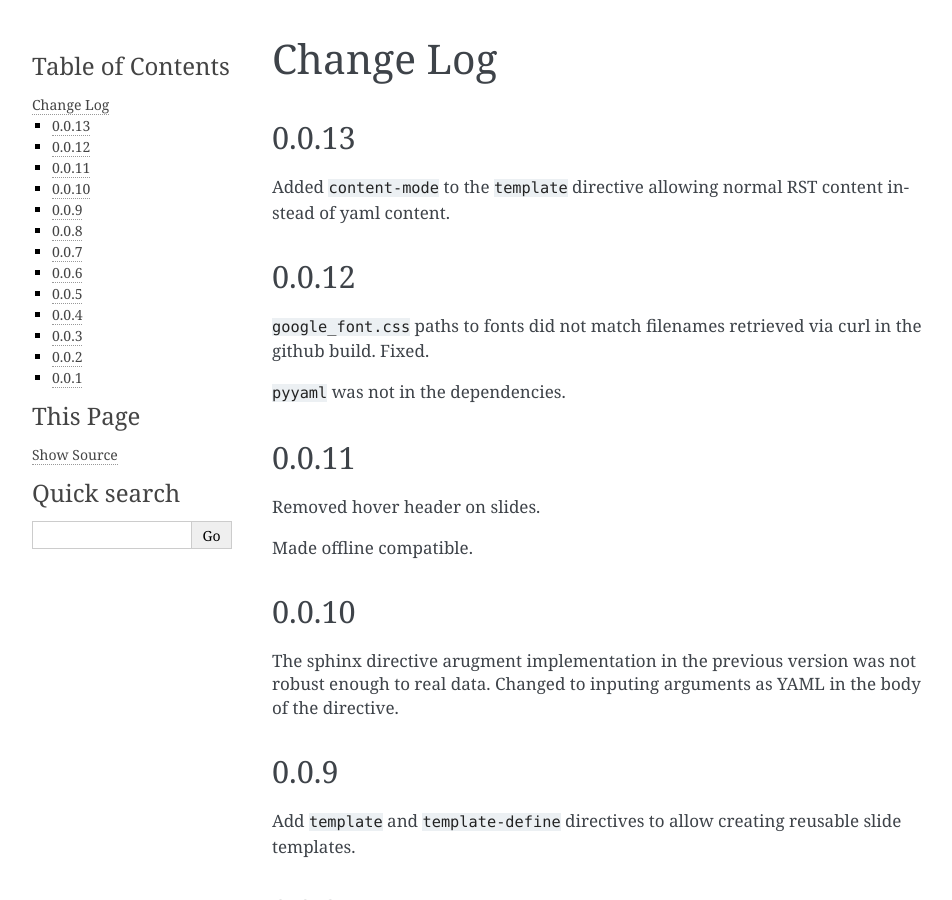
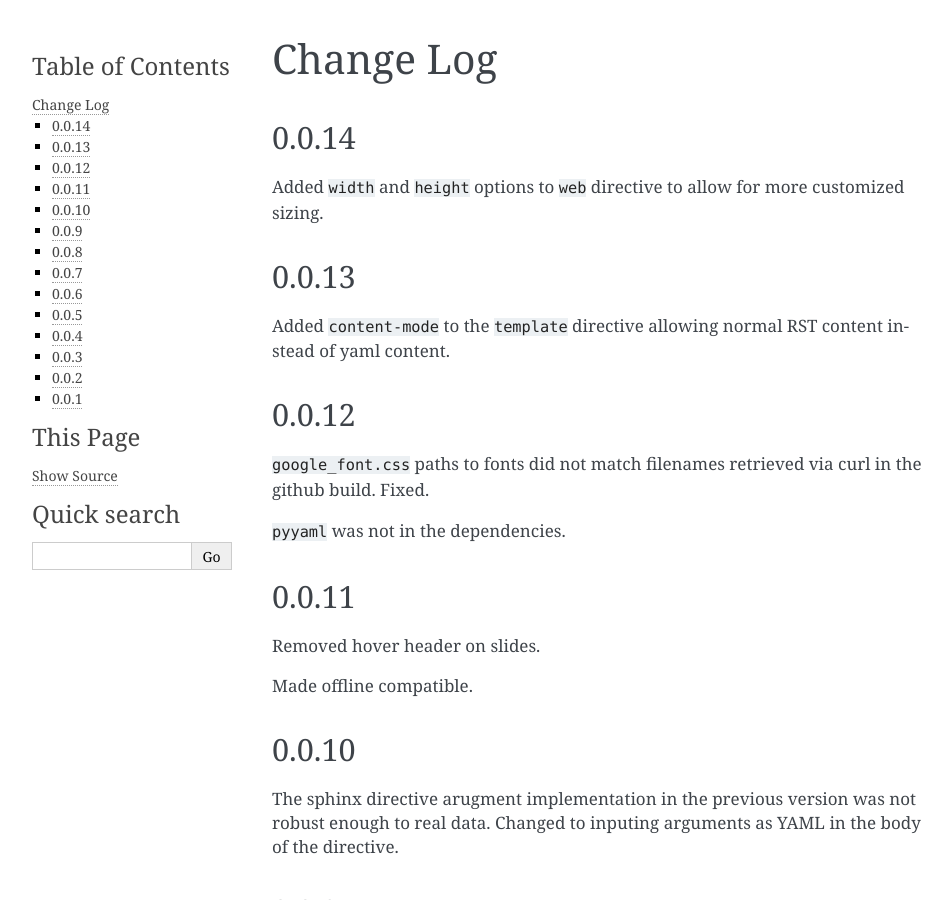
Before and after one commit to engineerslifeforme/webslides-extension, a Sphinx documentation site: the page built from docs/change_log.rst, in a window 1280 px wide and 900 px high. Shown: the whole window, without its empty margins (148-1100 px from the left). Built offline with Sphinx 7.4.7, drawn with Linux system fonts in a browser that asks for light colours.

Commit message:
Rolled revision

```diff
--- a/docs/change_log.rst
+++ b/docs/change_log.rst
@@ -1,6 +1,12 @@
 ===================
 Change Log
 ===================
+
+0.0.14
+========
+
+Added ``width`` and ``height`` options to ``web`` directive to allow
+for more customized sizing.
 
 0.0.13
 =======
--- a/setup.py
+++ b/setup.py
@@ -23,7 +23,7 @@ with open(path.join(here, 'requirements.txt'), 'r', encoding='utf-8') as f:
 setup(
     name='sphinx-webslides-builder',
 
-    version='0.0.13',
+    version='0.0.14',
 
     description='sphinx builder that outputs webslides',
 
```
